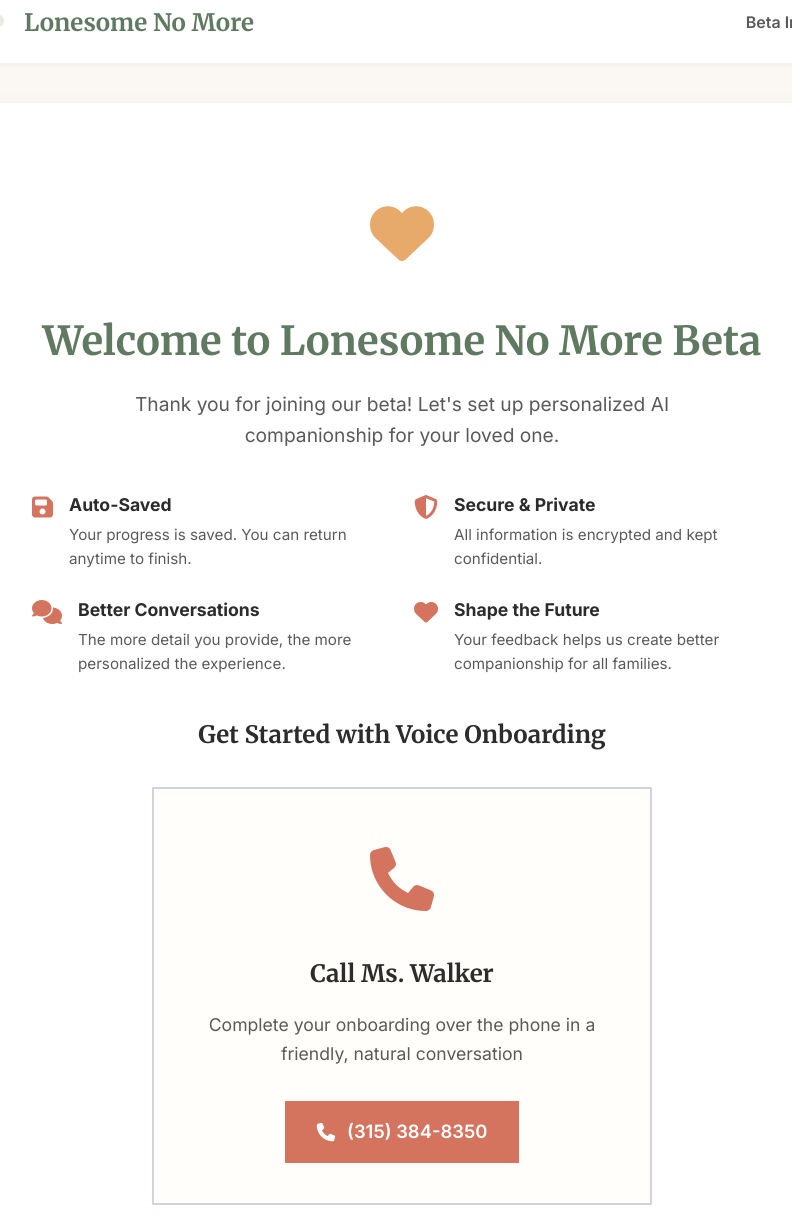
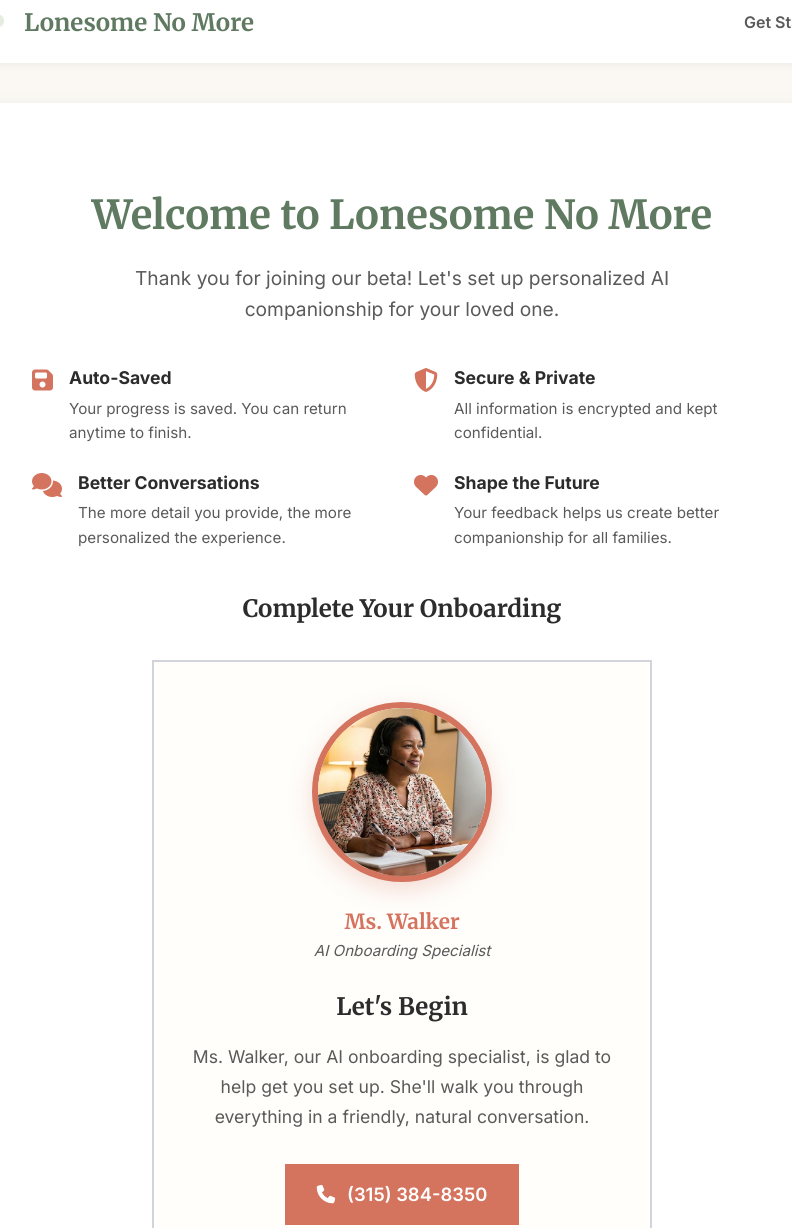
Before and after one commit to ctaloi/lonesomenomore-splash, a plain HTML site: page beta-intake.html in a window 1280 px wide. Shown: the part 17-1245 px from the top of the page, without its empty margins (238-1030 px from the left). Drawn offline with Linux system fonts and the light colour scheme.

Commit message:
Add profile images with hover effects and update onboarding experience
Main page updates:
- Added Sophie's profile image (180px) with name label "AI Companion"
- Updated demo text: "Sophie, your AI companion is waiting for your call"
- Changed "Share Information" step to "Call Ms. Walker to complete your voice onboarding"
- Added smooth hover effect to Sophie's image (zoom + glow)

Beta intake page updates:
- Added Ms. Walker's profile image (180px) with "AI Onboarding Specialist" label
- Updated header from "Beta Intake" to "Get Started"
- Changed title to "Welcome to Lonesome No More" (removed "Beta")
- Updated verbiage to explain Ms. Walker is AI onboarding specialist
- Changed headings to avoid repetition: "Complete Your Onboarding" and "Let's Begin"
- Added smooth hover effect to Ms. Walker's image (zoom + glow)
- Removed form option entirely - voice onboarding only

Profile image hover effects:
- 5% scale increase on hover
- Enhanced shadow glow effect
- Smooth 0.3s transition

🤖 Generated with [Claude Code](https://claude.com/claude-code)

Co-Authored-By: Claude <noreply@anthropic.com>

```diff
--- a/beta-intake.html
+++ b/beta-intake.html
@@ -652,6 +652,16 @@
             outline: 3px solid var(--accent-color);
             outline-offset: 2px;
         }
+
+        /* Profile image hover effect */
+        .profile-image {
+            transition: transform 0.3s ease, box-shadow 0.3s ease;
+        }
+
+        .profile-image:hover {
+            transform: scale(1.05);
+            box-shadow: 0 12px 32px rgba(212, 115, 94, 0.35) !important;
+        }
     </style>
 </head>
 <body>
@@ -662,7 +672,7 @@
                 <img src="logo.png" alt="Lonesome No More Logo" class="logo-img">
                 <span class="logo-text">Lonesome No More</span>
             </a>
-            <div style="color: var(--text-medium); font-weight: 600;">Beta Intake</div>
+            <div style="color: var(--text-medium); font-weight: 600;">Get Started</div>
         </div>
     </header>
 
@@ -682,10 +692,7 @@
             <div class="form-section active" data-section="0">
                 <div class="section-card">
                     <div class="welcome-content">
-                        <div class="welcome-icon">
-                            <i class="fas fa-heart"></i>
-                        </div>
-                        <h1 class="welcome-title">Welcome to Lonesome No More Beta</h1>
+                        <h1 class="welcome-title">Welcome to Lonesome No More</h1>
                         <p class="welcome-subtitle">
                             Thank you for joining our beta! Let's set up personalized AI companionship for your loved one.
                         </p>
@@ -723,21 +730,23 @@
 
                         <div style="text-align: center; margin: 40px 0 32px;">
                             <h3 style="font-family: 'Merriweather', serif; font-size: 1.5rem; color: var(--text-dark); margin-bottom: 20px; font-weight: 600;">
-                                Get Started with Voice Onboarding
+                                Complete Your Onboarding
                             </h3>
                         </div>
 
                         <div style="max-width: 500px; margin: 0 auto 40px;">
                             <!-- Phone Option -->
                             <div style="background: var(--bg-light); border: 2px solid var(--input-border); border-radius: var(--radius-lg); padding: 40px 32px; text-align: center; transition: all var(--transition-base); cursor: pointer;" onmouseover="this.style.borderColor='var(--secondary-color)'; this.style.transform='translateY(-4px)'; this.style.boxShadow='0 8px 24px rgba(212, 115, 94, 0.15)'" onmouseout="this.style.borderColor='var(--input-border)'; this.style.transform='translateY(0)'; this.style.boxShadow='none'">
-                                <div style="font-size: 4rem; color: var(--secondary-color); margin-bottom: 24px;">
-                                    <i class="fas fa-phone"></i>
+                                <div style="margin-bottom: 24px;">
+                                    <img src="ms-walker.jpg" alt="Ms. Walker" class="profile-image" style="width: 180px; height: 180px; border-radius: 50%; object-fit: cover; border: 6px solid var(--secondary-color); box-shadow: 0 8px 24px rgba(212, 115, 94, 0.25);">
+                                    <div style="margin-top: 16px; font-family: 'Merriweather', serif; font-size: 1.3rem; font-weight: 600; color: var(--secondary-color);">Ms. Walker</div>
+                                    <div style="font-size: 0.95rem; color: var(--text-medium); font-style: italic;">AI Onboarding Specialist</div>
                                 </div>
                                 <h4 style="font-family: 'Merriweather', serif; font-size: 1.5rem; color: var(--text-dark); margin-bottom: 16px; font-weight: 600;">
-                                    Call Ms. Walker
+                                    Let's Begin
                                 </h4>
                                 <p style="color: var(--text-medium); font-size: 1.1rem; line-height: 1.7; margin-bottom: 32px;">
-                                    Complete your onboarding over the phone in a friendly, natural conversation
+                                    Ms. Walker, our AI onboarding specialist, is glad to help get you set up. She'll walk you through everything in a friendly, natural conversation.
                                 </p>
 
                                 <a href="tel:+13153848350" style="display: inline-flex; align-items: center; gap: 12px; background: var(--secondary-color); color: white; padding: 16px 32px; border-radius: var(--radius-md); text-decoration: none; font-weight: 600; font-size: 1.15rem; transition: all var(--transition-base);" onmouseover="this.style.background='#C8654F'" onmouseout="this.style.background='var(--secondary-color)'">
```
Also changed, not shown: index.html (+16 -4 lines), ms-walker.jpg (added), sophie.jpg (added).
